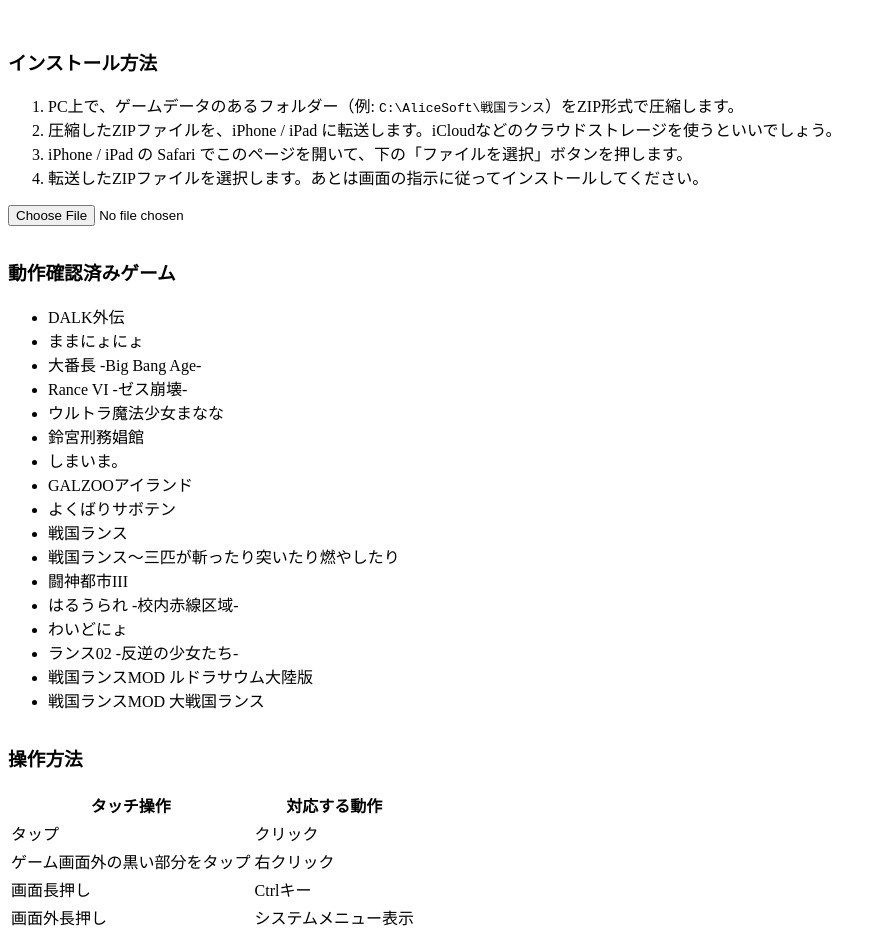
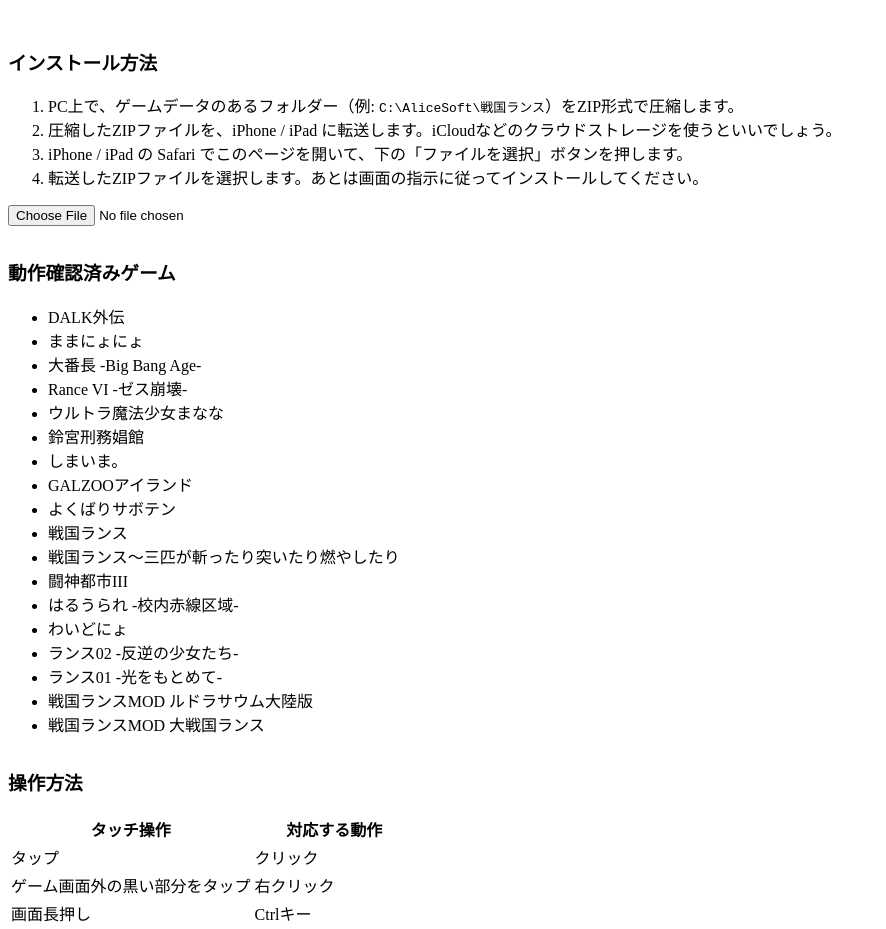
Before and after one commit to kichikuou/xsystem4-web, a website with bundled scripts: page dist/index.html in a window 1280 px wide. Shown: the part 155-1084 px from the top of the page, without its empty margins (0-886 px from the left). Built offline with nearby package versions, Linux system fonts and the light colour scheme; files whose address does not match are found by name.

Commit message:
Update index.html
Rance 01 is now supported.

```diff
--- a/dist/index.html
+++ b/dist/index.html
@@ -86,6 +86,7 @@
             <li>はるうられ -校内赤線区域-</li>
             <li>わいどにょ</li>
             <li>ランス02 -反逆の少女たち-</li>
+            <li>ランス01 -光をもとめて-</li>
             <li>戦国ランスMOD ルドラサウム大陸版</li>
             <li>戦国ランスMOD 大戦国ランス</li>
           </ul>
```
